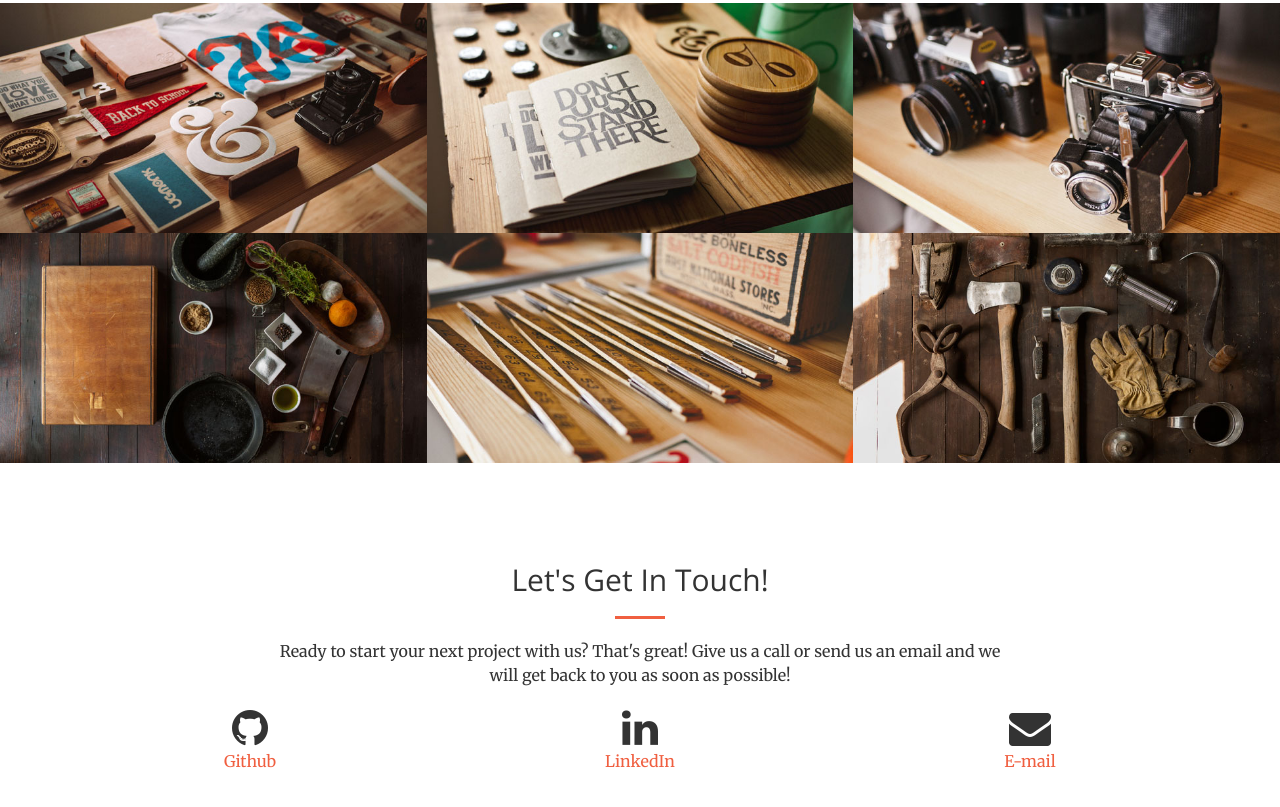
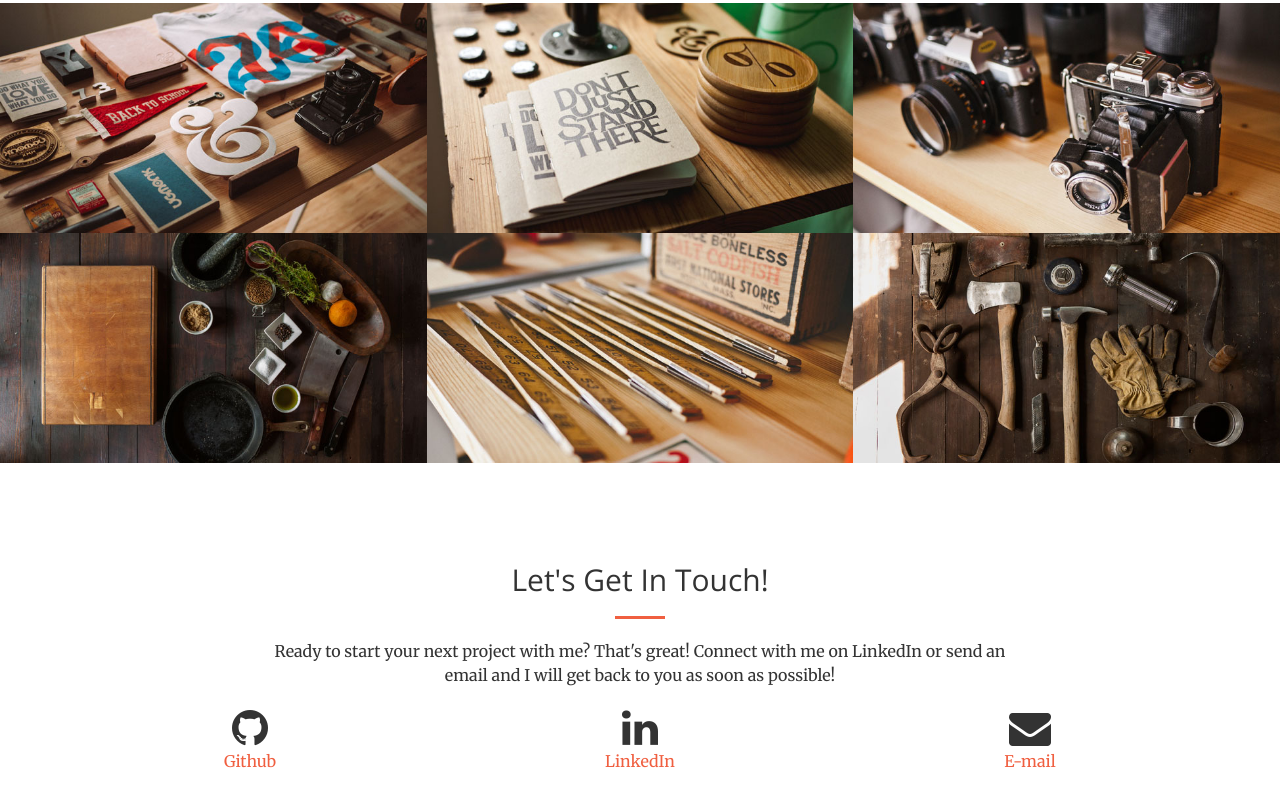
Before and after one commit to yahya09206/portfolioV2, a website: page index.html in a window 1280 px wide. Shown: the part 2187-2994 px from the top of the page. Drawn offline with nearby package versions, Linux system fonts and the light colour scheme.

Commit message:
updated contacted paragraph

```diff
--- a/index.html
+++ b/index.html
@@ -236,7 +236,7 @@
                 <div class="col-lg-8 col-lg-offset-2 text-center">
                     <h2 class="section-heading">Let's Get In Touch!</h2>
                     <hr class="primary">
-                    <p>Ready to start your next project with us? That's great! Give us a call or send us an email and we will get back to you as soon as possible!</p>
+                    <p>Ready to start your next project with me? That's great! Connect with me on LinkedIn or send an email and I will get back to you as soon as possible!</p>
                 </div>
                 <div class="col-md-4 text-center">
                     <i class="fa fa-github fa-3x sr-contact"></i>
```
